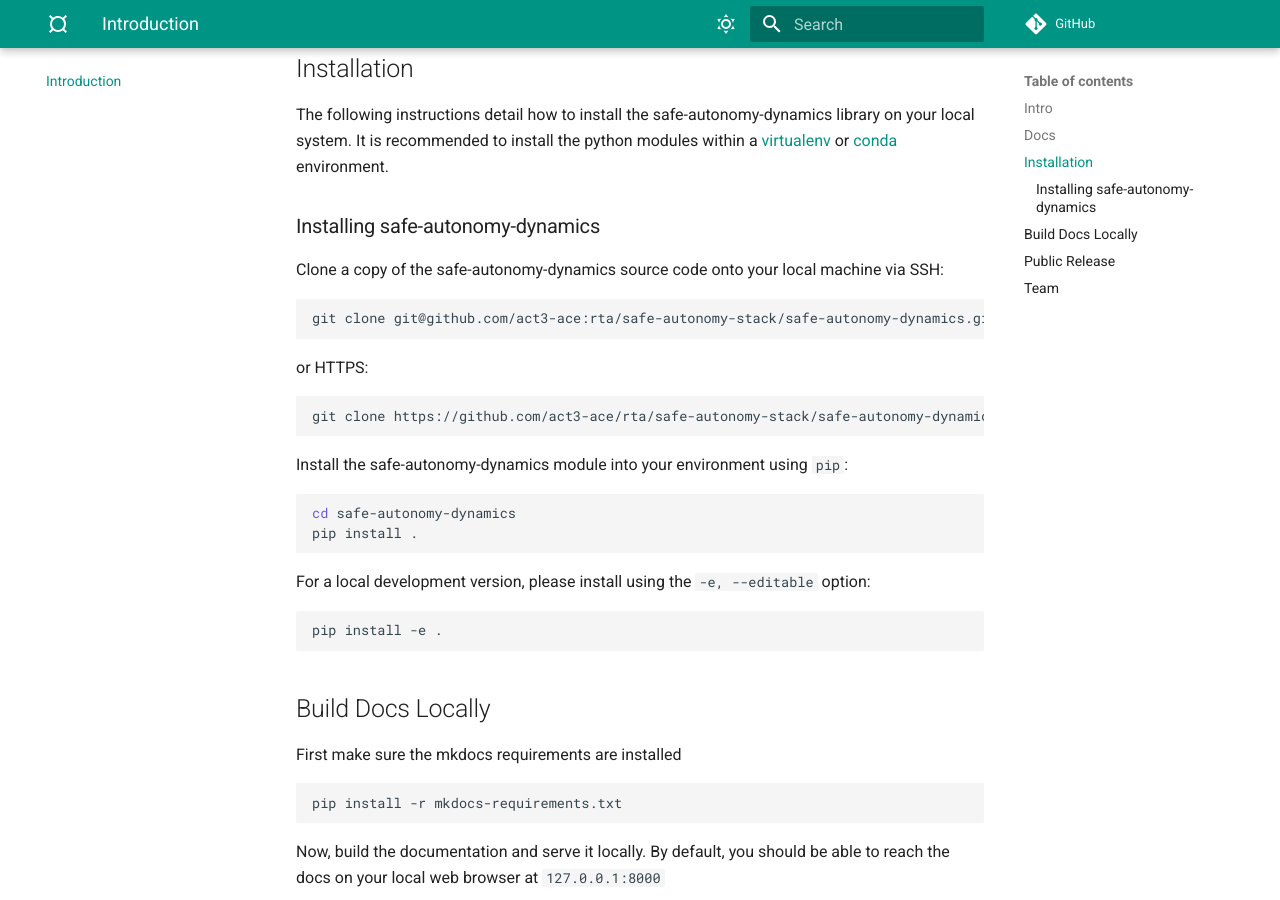
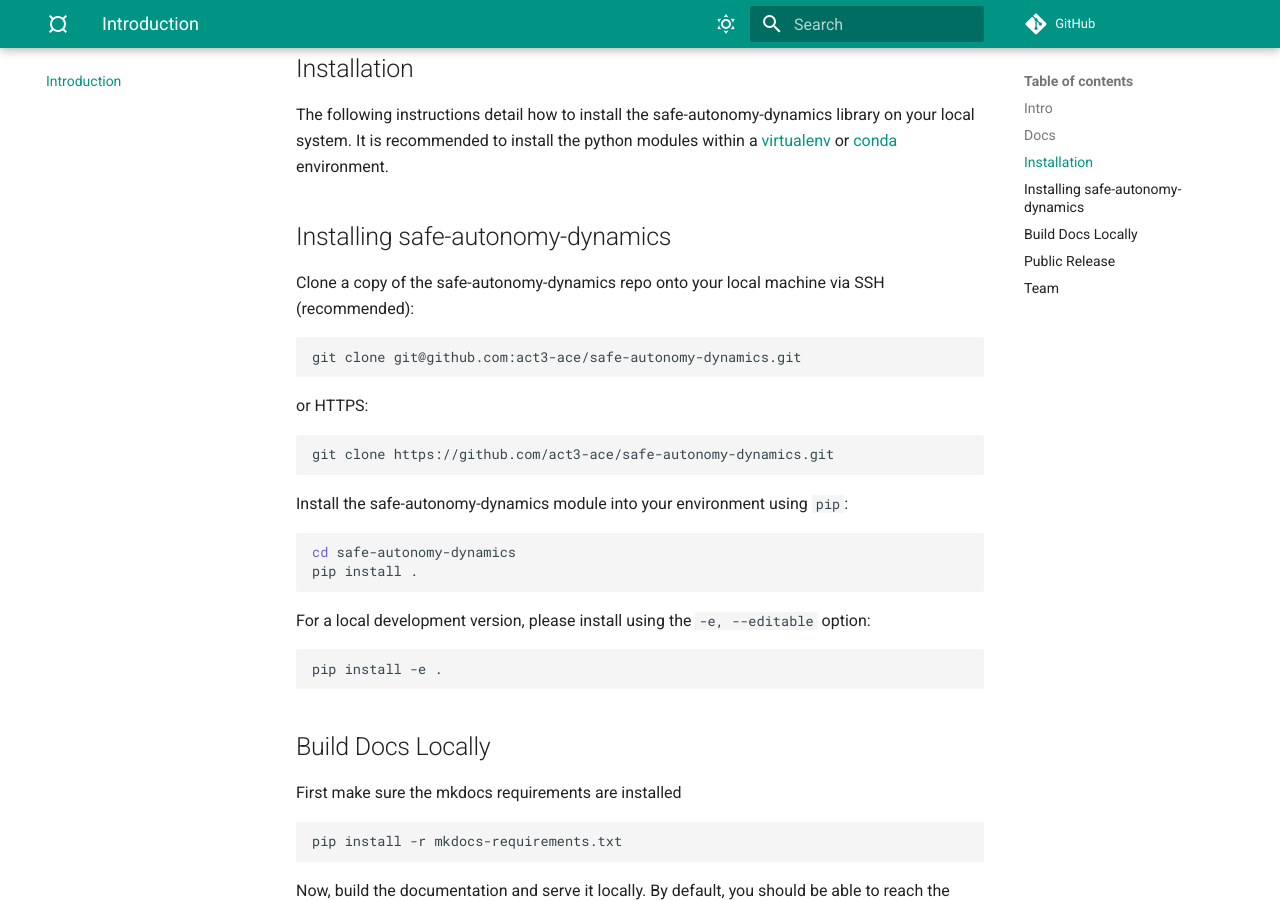
Before and after one commit to act3-ace/safe-autonomy-dynamics, an MkDocs documentation site: the page built from docs/index.md, in a window 1280 px wide and 900 px high, scrolled down 563 px. Built offline with MkDocs 1.6.1 and Material for MkDocs 9.7.7, drawn with Linux system fonts in a browser that asks for light colours; comment, search, counter and statistics services are not loaded.

Commit message:
small fixes

````diff
--- a/README.md
+++ b/README.md
@@ -13,15 +13,15 @@ It is recommended to install the python modules within
 a [virtualenv](https://virtualenv.pypa.io/en/stable/#)
 or [conda](https://docs.conda.io/projects/conda/en/latest/index.html) environment.
 
-### Installing safe-autonomy-dynamics
-Clone a copy of the safe-autonomy-dynamics source code
-onto your local machine via SSH:
+## Installing safe-autonomy-dynamics
+Clone a copy of the safe-autonomy-dynamics repo onto your local
+machine via SSH (recommended):
 ```shell
-git clone git@github.com/act3-ace:rta/safe-autonomy-stack/safe-autonomy-dynamics.git
+git clone git@github.com:act3-ace/safe-autonomy-dynamics.git
 ```
 or HTTPS:
 ```shell
-git clone https://github.com/act3-ace/rta/safe-autonomy-stack/safe-autonomy-dynamics.git
+git clone https://github.com/act3-ace/safe-autonomy-dynamics.git
 ```
 
 Install the safe-autonomy-dynamics module into your
--- a/mkdocs.yml
+++ b/mkdocs.yml
@@ -11,7 +11,7 @@
 #
 site_name: Safe Autonomy Dynamics
 site_author: Safe Autonomy Team
-repo_url: https://github.com/act3-ace/rta/safe-autonomy-dynamics
+repo_url: https://github.com/act3-ace/safe-autonomy-dynamics
 docs_dir: "docs"
 site_url: https://github.com/act3-ace/
 edit_uri: blob/main/docs/
--- a/setup.cfg
+++ b/setup.cfg
@@ -66,7 +66,6 @@ disable = C0103, C0326, C0330, R0801, R0902, R0903, W0511, W1202, W1203, R0201,
 [pylint.TYPECHECK]
 # can make these as specific or as broad as we want. Regex
 generated-members=HealthCheckResponse*
-# ignored-modules=act3..proto
 
 
 [pylint.FORMAT]
--- a/setup.py
+++ b/setup.py
@@ -48,7 +48,7 @@ if __name__ == '__main__':
         long_description=Path("README.md").read_text(),
         long_description_content_type="text/markdown",
 
-        url="https://github.com/act3-ace/rta/safe-autonomy-dynamics",
+        url="https://github.com/act3-ace/safe-autonomy-dynamics",
 
         license="",
 
````
Also changed, not shown: docs/install.md (+3 -3 lines).
